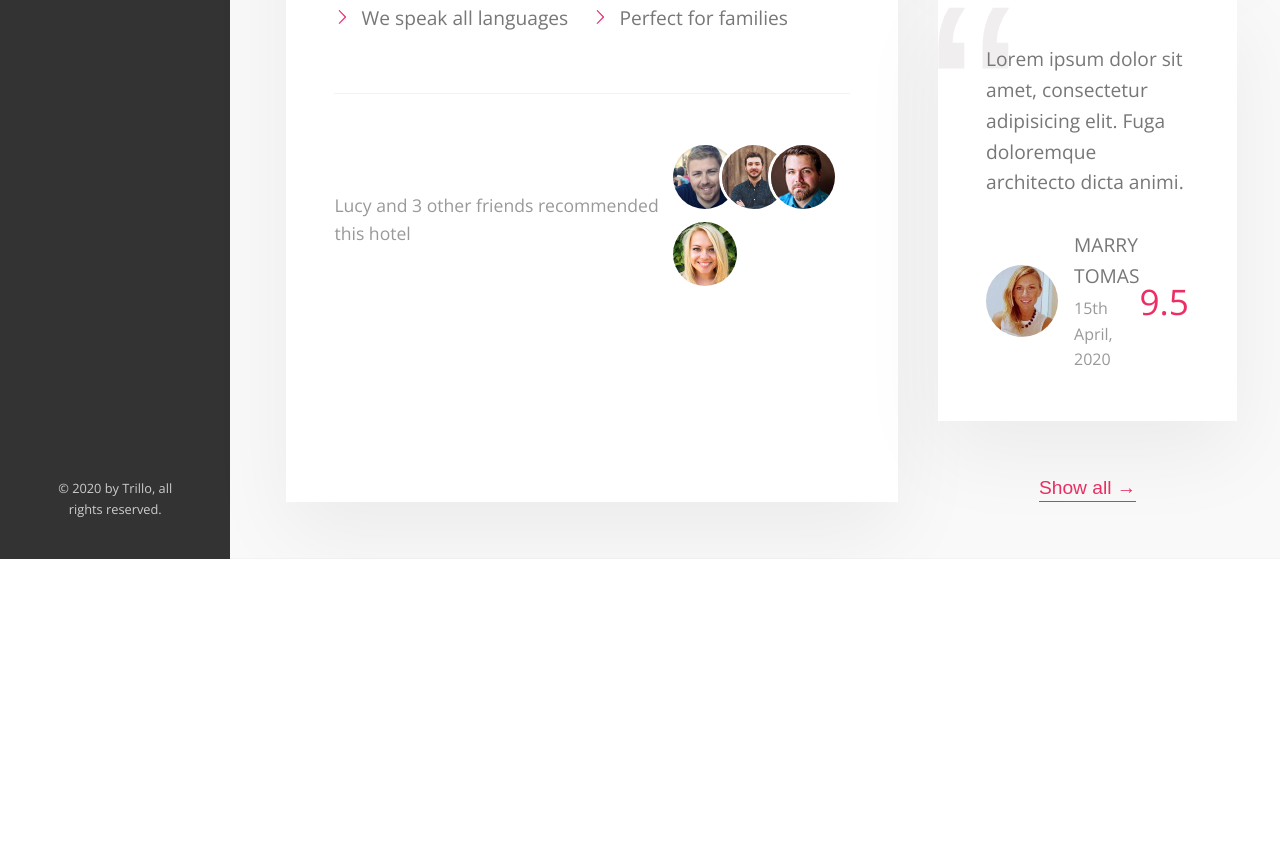
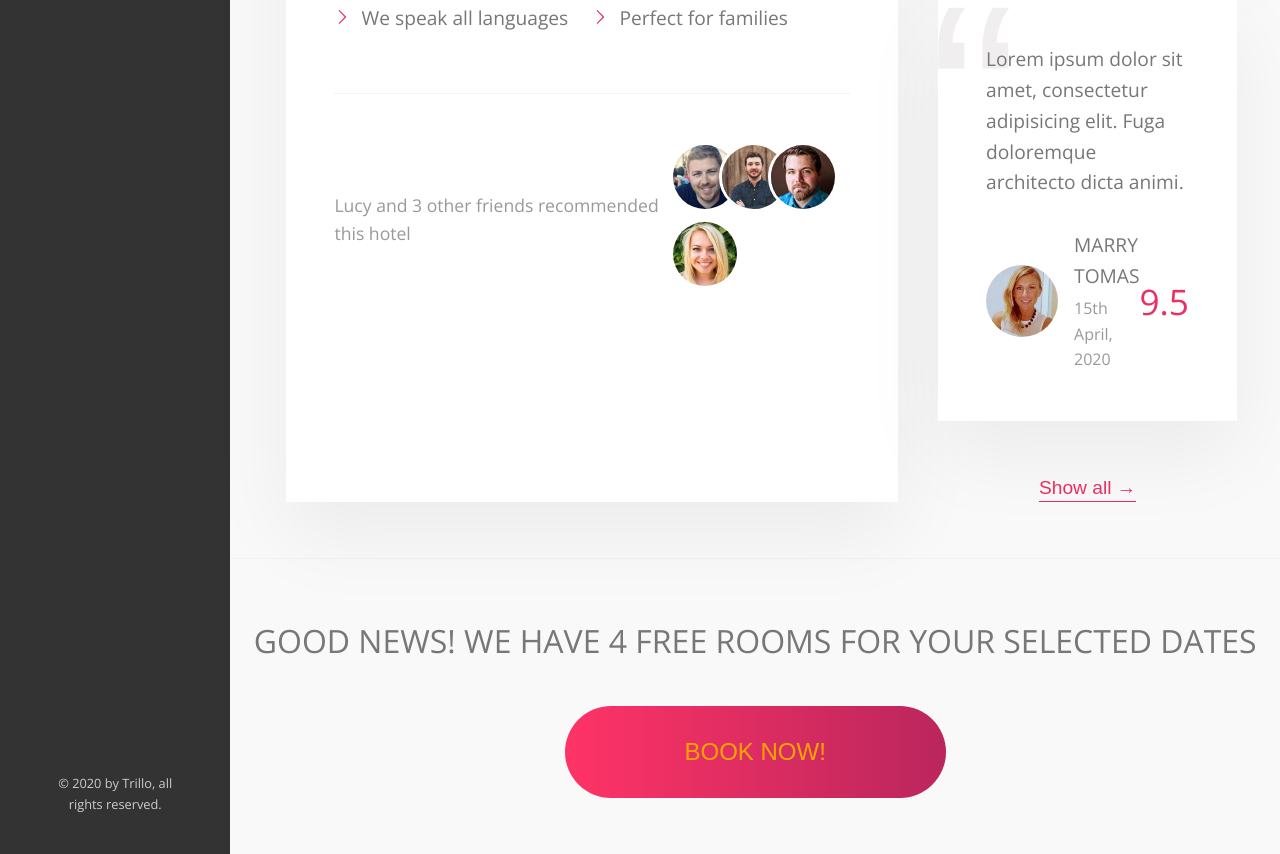
Before and after one commit to dayana-alonso/trillo-flex-box, a website: page index.html in a window 1280 px wide. Shown: the part 1352-2206 px from the top of the page. Before the commit the page ends 1911 px from the top, so only its background shows below. Drawn offline with nearby package versions, Linux system fonts and the light colour scheme.

Commit message:
btn with hover effect added to bottom page

```diff
--- a/index.html
+++ b/index.html
@@ -136,6 +136,7 @@
                             <div class="overview__rating-count">428 votes</div>
                         </div>
                     </div>
+
                     <div class="detail">
                         <div class="description">
                             <p class="paragraph">
@@ -196,9 +197,18 @@
                                     <div class="review__rating">9.5</div>
                                 </figcaption>
                             </figure>
-                            <button class="btn-inline">Show all <span> &rarr; </span>
-                            </button>
+                            <button class="btn-inline">Show all <span> &rarr; </span></button>
                         </figure>
+                    </div>
+
+                    <div class="cta">
+                        <h2 class="cta__book-now">
+                            Good news! We have 4 free rooms for your selected dates
+                        </h2>
+                        <button class="btn">
+                            <span class="btn__visible">Book Now!</span>
+                            <span class="btn__invisible">Only 4 rooms left </span>
+                        </button>
                     </div>
                 </main>
             </div>
--- a/sass/_components.scss
+++ b/sass/_components.scss
@@ -448,3 +448,59 @@
        z-index: 1;
     }
 }
+
+////////////////////////////////////////
+//CALL TO ACTION
+.cta {
+    padding: 3.5rem 0;
+    text-align: center;
+
+    &__book-now {
+        font-size: 2rem;
+        font-weight: 300;
+        margin-bottom: 2.5rem;
+        text-transform: uppercase;
+    }
+}
+
+////////////////////////////////////////
+//BTN
+.btn {
+    font-size: 1.5rem;
+    font-weight: 300;
+    text-transform: uppercase;
+    border-radius: 100px;
+    border: none;
+    background-image: linear-gradient(to right, var(--color-primary-light), var(--color-primary-dark));
+    color: orange;
+    position: relative;
+    overflow: hidden;
+
+    & > * {
+        display: inline-block;
+        transition: all .2s;
+    }
+
+    &__visible {
+        padding: 2rem 7.5rem;
+    }
+
+    &__invisible {
+        position: absolute;
+        padding: 2rem 0;
+        top: -100%;
+        left: 5rem;
+    }
+
+    &:hover {
+    background-image: linear-gradient(to left, var(--color-primary-light), var(--color-primary-dark));
+    }
+
+    &:hover &__visible {
+        transform: translateY(100%);
+    }
+
+    &:hover &__invisible {
+        top: 0;
+    }
+}
```
Also changed, not shown: css/style.css.
